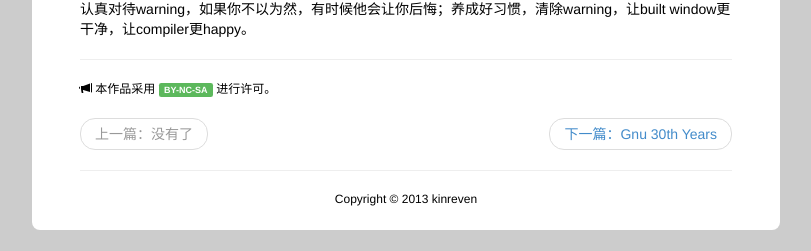
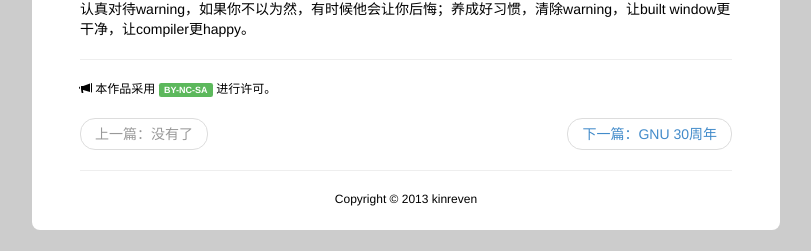
Before and after one commit to kinreven/kinreven.github.com, a Jekyll site: the page built from _posts/2012-12-13-warning-not-warn-only.markdown, in a window 1280 px wide and 900 px high, scrolled down 1617 px. Shown: the part 646-897 px from the top of the window, without its empty margins (234-1045 px from the left). Built offline with Jekyll 4.4.1, drawn with Linux system fonts in a browser that asks for light colours; Markdown is read by kramdown in place of the engine named in the settings.

Commit message:
Update 2013-09-28-gnu-30th-years.markdown

```diff
--- a/_posts/2013-09-28-gnu-30th-years.markdown
+++ b/_posts/2013-09-28-gnu-30th-years.markdown
@@ -1,5 +1,9 @@
+---
+layout: post
+title: "GNU 30周年"
+---
 
-This is the original announcement of the GNU Project, posted by Richard Stallman on September 27, 1983.
+his is the original announcement of the GNU Project, posted by Richard Stallman on September 27, 1983.
 
 The actual history of the GNU Project differs in many ways from this initial plan. For example, the beginning was delayed until January 1984. Several of the philosophical concepts of free software were not clarified until a few years later.
 
```
